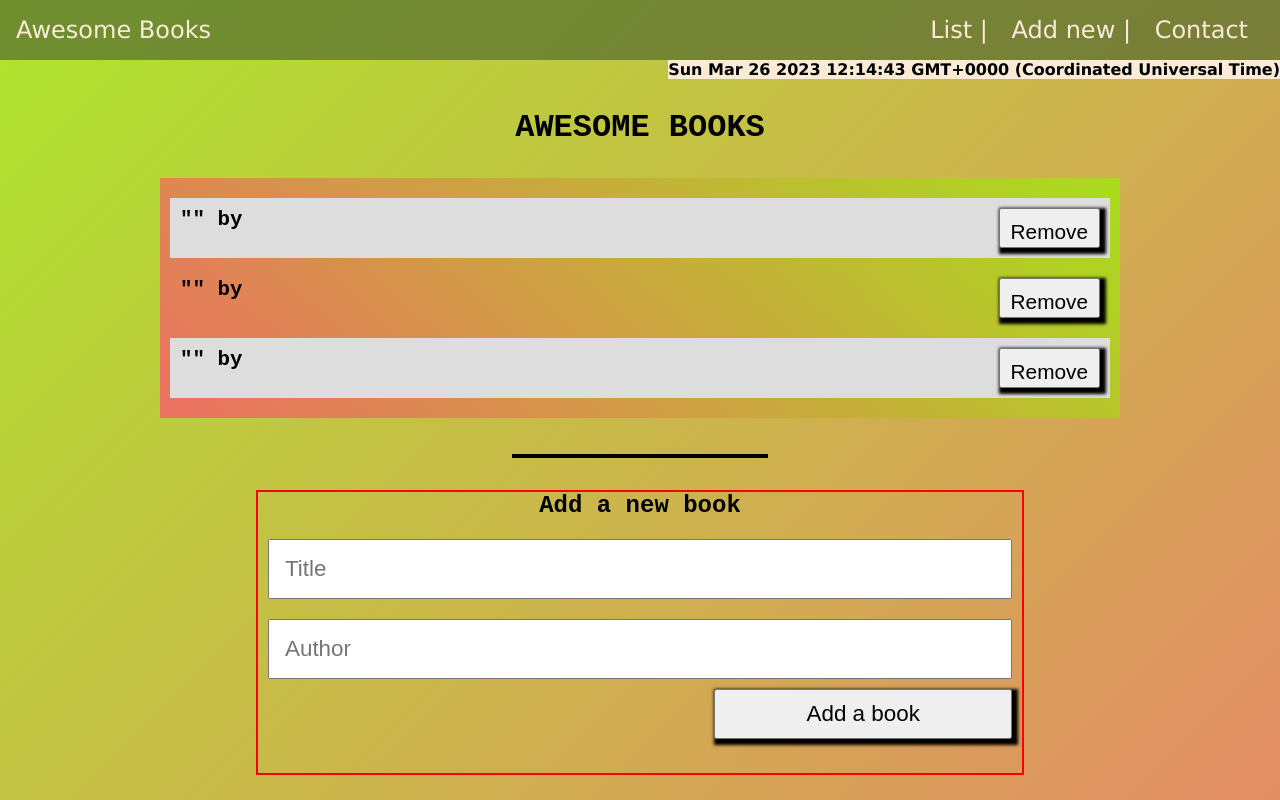
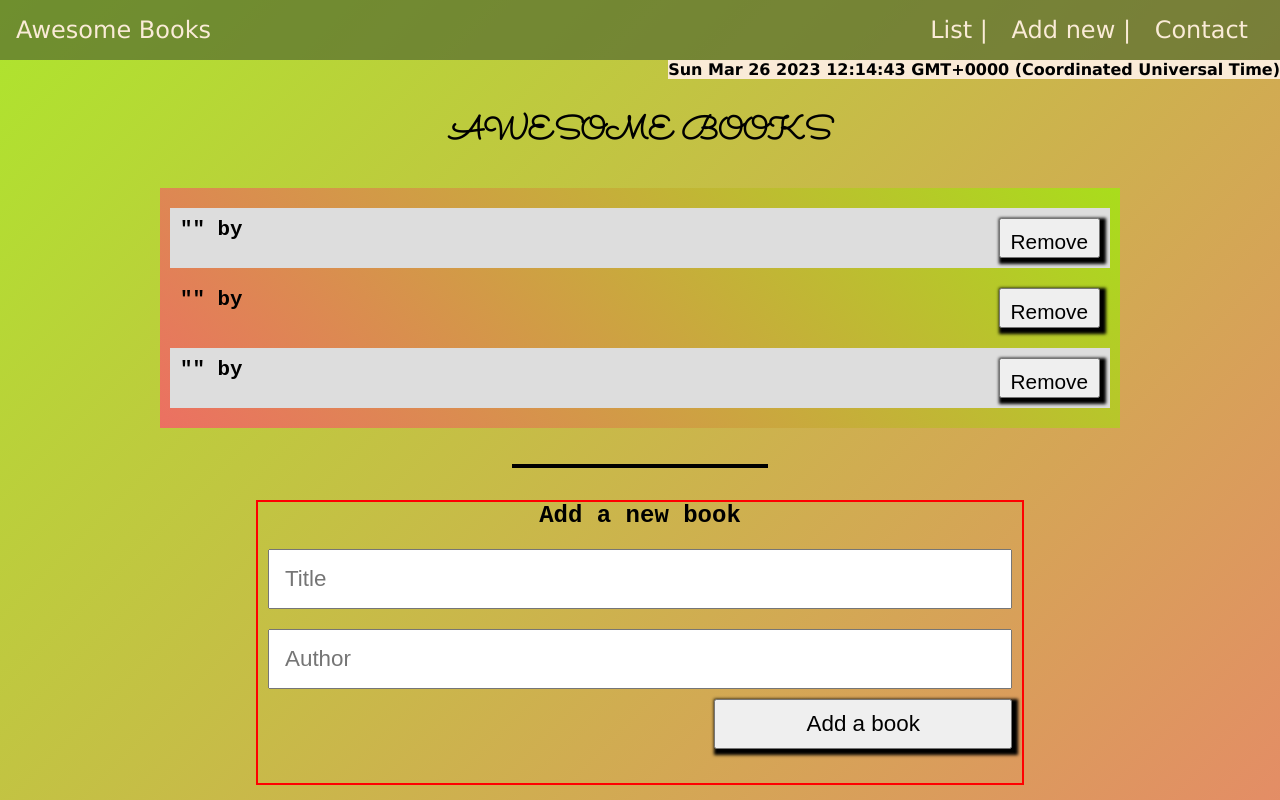
Before and after one commit to Bestbynature/awesome-books-project, a website with bundled scripts: page index.html in a window 1280 px wide. Shown: the top 800 px of the page. Built offline with nearby package versions, Linux system fonts and the light colour scheme.

Commit message:
:hammer: Update the styles

```diff
--- a/index.html
+++ b/index.html
@@ -5,6 +5,9 @@
     <meta http-equiv="X-UA-Compatible" content="IE=edge">
     <meta name="viewport" content="width=device-width, initial-scale=1.0">
     <link rel="stylesheet" href="./mystyles.css">
+    <link rel="preconnect" href="https://fonts.googleapis.com">
+    <link rel="preconnect" href="https://fonts.gstatic.com" crossorigin>
+    <link href="https://fonts.googleapis.com/css2?family=Lato:ital,wght@0,400;0,700;0,900;1,400;1,700;1,900&family=Sacramento&display=swap" rel="stylesheet">
     <title>Awesome Books Project</title>
 </head>
 <body>
--- a/myScript2.js
+++ b/myScript2.js
@@ -139,3 +139,5 @@ class Library {
 
 const myLibrary = new Library();
 myLibrary.initialize();
+
+setInterval(Library.theDate, 1000)
--- a/mystyles.css
+++ b/mystyles.css
@@ -6,6 +6,7 @@
 
 body {
   font-family: 'Courier New', Courier, monospace;
+  /* font-family: 'Lato', sans-serif; */
 }
 
 header {
@@ -44,6 +45,7 @@ header nav ul li {
 
 .header-title {
   padding-top: 30px;
+  font-family: 'Sacramento', cursive;
 }
 
 #add-book {
```
